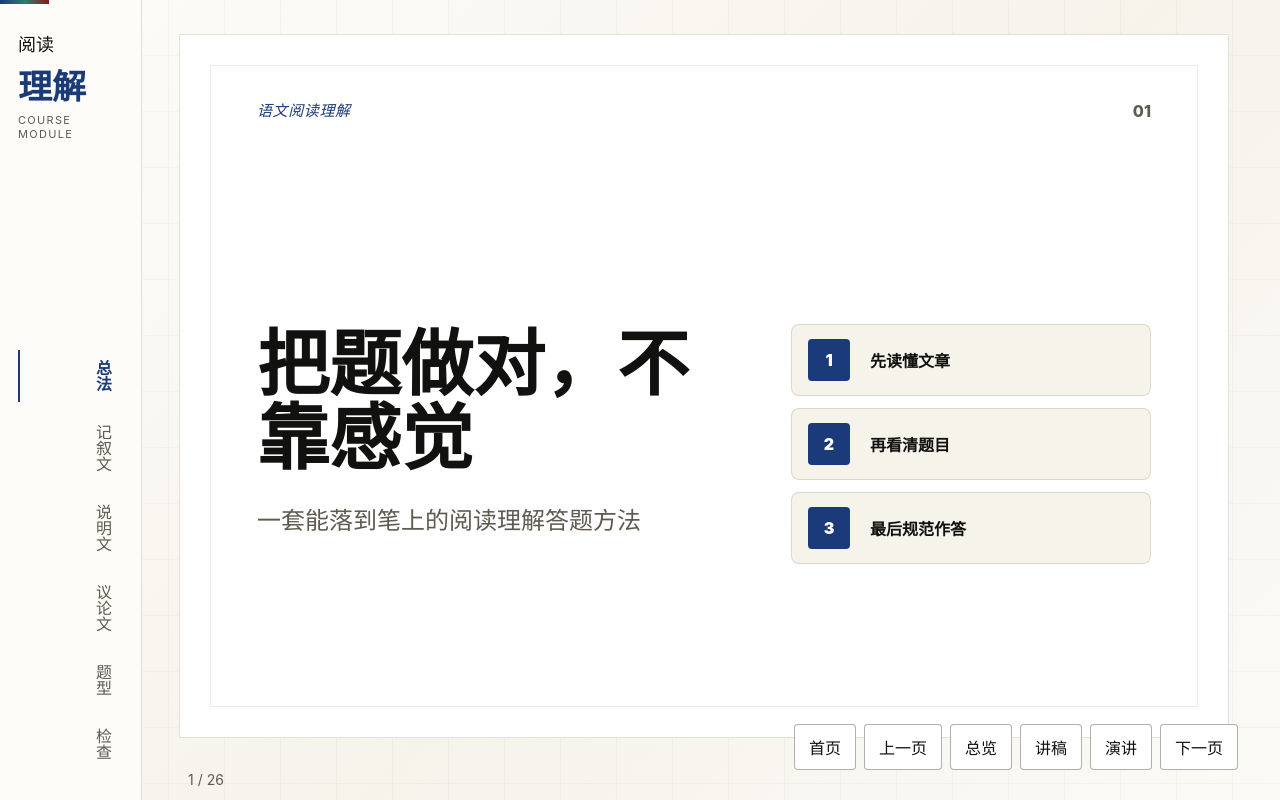
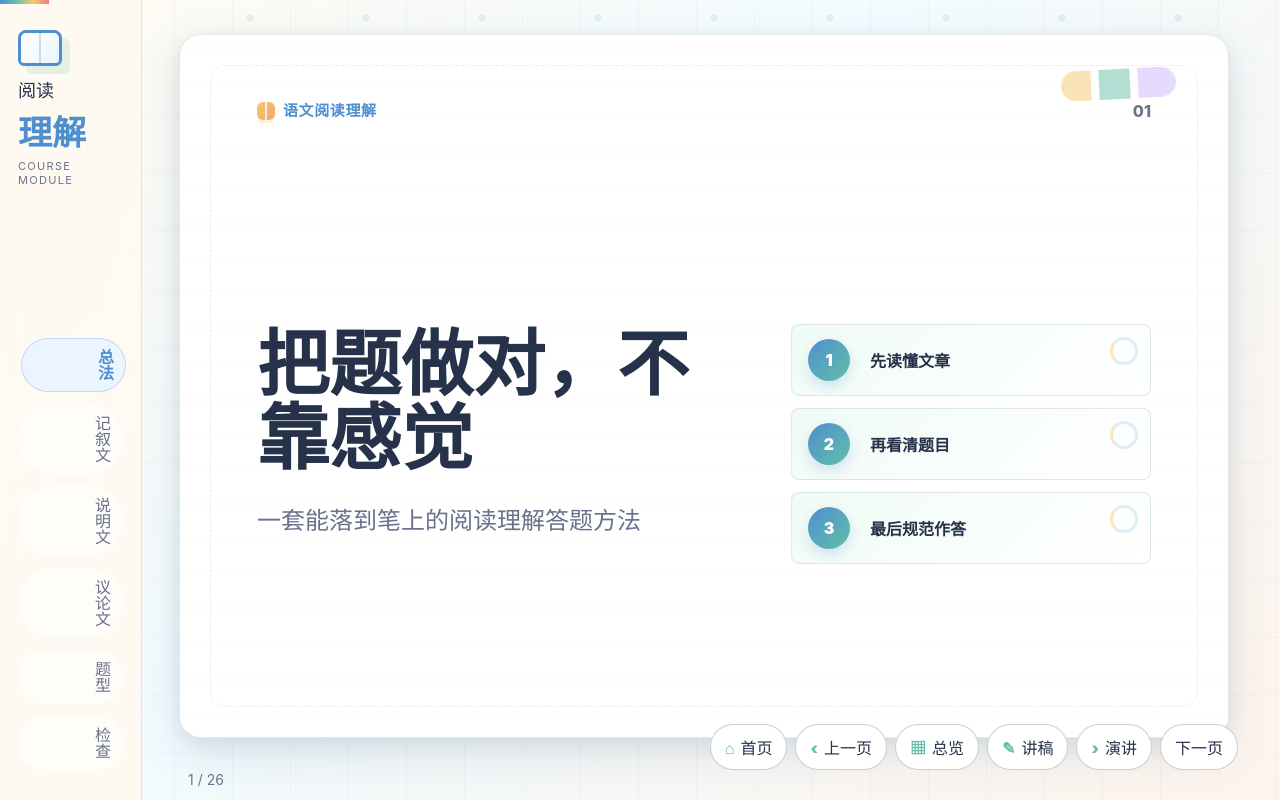
Before and after one commit to windssea/windssea-reading, a React (Vite) app: page / in a window 1280 px wide. Built offline with nearby package versions, Linux system fonts and the light colour scheme.

Commit message:
Soften classroom deck styling

```diff
--- a/src/styles.css
+++ b/src/styles.css
@@ -1,19 +1,23 @@
 :root {
-  --ink: #11110f;
-  --muted: #5f5a50;
-  --paper: #fdfcf8;
+  --ink: #26324a;
+  --muted: #68738b;
+  --paper: #fffaf1;
   --panel: #ffffff;
-  --panel-soft: #f6f3ea;
-  --line: rgba(28, 24, 18, 0.13);
-  --line-strong: rgba(28, 24, 18, 0.34);
-  --accent: #1a3a7a;
-  --accent-2: #2d7d6e;
-  --accent-3: #8a1a1a;
-  --accent-soft: #e8edf8;
-  --red: #8a1a1a;
-  --gold: #b69a52;
-  --shadow: none;
-  --shadow-hard: 0 1px 2px rgba(30, 24, 18, 0.1);
+  --panel-soft: #f0fbf6;
+  --line: rgba(78, 111, 137, 0.15);
+  --line-strong: rgba(78, 111, 137, 0.32);
+  --accent: #4d8fcf;
+  --accent-2: #63bfa8;
+  --accent-3: #f3a66e;
+  --accent-soft: #eaf5ff;
+  --red: #e87f89;
+  --gold: #f5c86f;
+  --lavender: #cab8ff;
+  --mint-soft: #eafbf3;
+  --peach-soft: #fff0df;
+  --blue-soft: #eaf5ff;
+  --shadow: 0 18px 48px rgba(73, 107, 132, 0.14);
+  --shadow-hard: 0 6px 18px rgba(84, 123, 151, 0.12);
   font-family: "Inter", "Noto Sans SC", "Microsoft YaHei", system-ui, sans-serif;
   color: var(--ink);
   background: var(--paper);
@@ -39,11 +43,12 @@ button {
   height: 100vh;
   padding: clamp(18px, 3vw, 34px) clamp(18px, 3vw, 42px) clamp(18px, 3vw, 34px) clamp(132px, 13vw, 170px);
   background:
-    linear-gradient(90deg, rgba(28, 24, 18, 0.032) 0 1px, transparent 1px 100%),
-    linear-gradient(0deg, rgba(28, 24, 18, 0.024) 0 1px, transparent 1px 100%),
-    linear-gradient(135deg, #fdfcf8, #f5f3ea 56%, #fbfaf6),
+    linear-gradient(90deg, rgba(93, 137, 164, 0.055) 0 1px, transparent 1px 100%),
+    linear-gradient(0deg, rgba(93, 137, 164, 0.045) 0 1px, transparent 1px 100%),
+    radial-gradient(circle at 18px 18px, rgba(99, 191, 168, 0.16) 0 3px, transparent 4px),
+    linear-gradient(135deg, #fffaf1 0%, #f2fbff 42%, #fff4ec 100%),
     var(--paper);
-  background-size: 56px 56px, 56px 56px, auto, auto;
+  background-size: 58px 58px, 58px 58px, 116px 116px, auto, auto;
 }
 
 .progress {
@@ -51,7 +56,7 @@ button {
   top: 0;
   left: 0;
   height: 4px;
-  background: linear-gradient(90deg, var(--accent), var(--accent-2), var(--red));
+  background: linear-gradient(90deg, var(--accent), var(--accent-2), var(--gold), var(--red));
   transition: width 240ms ease;
   z-index: 10;
 }
@@ -61,8 +66,9 @@ button {
   inset: 0 auto 0 0;
   width: 142px;
   padding: 30px 18px;
-  border-right: 1px solid var(--line);
-  background: rgba(253, 252, 248, 0.94);
+  border-right: 1px solid rgba(94, 134, 160, 0.18);
+  background: rgba(255, 250, 241, 0.88);
+  backdrop-filter: blur(14px);
   display: flex;
   flex-direction: column;
   justify-content: space-between;
@@ -81,9 +87,22 @@ button {
   letter-spacing: 0;
 }
 
+.rail-brand::before {
+  content: "";
+  width: 38px;
+  height: 30px;
+  border: 3px solid var(--accent);
+  border-radius: 8px 8px 6px 6px;
+  background:
+    linear-gradient(90deg, transparent 48%, rgba(77, 143, 207, 0.28) 48% 52%, transparent 52%),
+    linear-gradient(135deg, #ffffff, #eaf5ff);
+  box-shadow: 8px 8px 0 rgba(99, 191, 168, 0.18);
+  margin-bottom: 6px;
+}
+
 .rail-brand b {
   color: var(--accent);
-  font-family: "Noto Serif SC", "Songti SC", Georgia, serif;
+  font-family: "Noto Sans SC", "Microsoft YaHei", system-ui, sans-serif;
   font-size: 34px;
   font-weight: 700;
   transition: color 160ms ease;
@@ -97,7 +116,7 @@ button {
 }
 
 .rail-brand:hover b {
-  color: var(--red);
+  color: var(--accent-2);
 }
 
 .rail nav {
@@ -108,14 +127,19 @@ button {
 .rail nav span {
   writing-mode: vertical-rl;
   padding: 10px 8px;
-  border-left: 2px solid transparent;
+  border-radius: 999px;
+  border: 1px solid transparent;
   color: var(--muted);
+  background: rgba(255, 255, 255, 0.58);
+  transition: transform 180ms ease, background 180ms ease, color 180ms ease;
 }
 
 .rail nav .active {
   color: var(--accent);
-  border-color: var(--accent);
+  border-color: rgba(77, 143, 207, 0.28);
+  background: var(--blue-soft);
   font-weight: 800;
+  transform: translateX(3px);
 }
 
 .slide {
@@ -123,10 +147,11 @@ button {
   height: calc(100vh - 96px);
   margin: 0 auto;
   padding: clamp(40px, 5vw, 68px) clamp(38px, 6vw, 82px);
-  border: 1px solid var(--line);
-  border-radius: 0;
+  border: 1px solid rgba(94, 134, 160, 0.18);
+  border-radius: 22px;
   background:
-    linear-gradient(180deg, rgba(255,255,255,.96), rgba(255,255,255,.91)),
+    linear-gradient(180deg, rgba(255,255,255,.98), rgba(255,255,255,.9)),
+    radial-gradient(circle at 92% 10%, rgba(245, 200, 111, 0.14) 0 10%, transparent 11%),
     var(--panel);
   box-shadow: var(--shadow-hard), var(--shadow);
   position: relative;
@@ -134,6 +159,22 @@ button {
   animation: slide-enter 420ms cubic-bezier(0.2, 0.8, 0.2, 1);
   scrollbar-width: none;
   -ms-overflow-style: none;
+}
+
+.slide::before {
+  content: "";
+  position: absolute;
+  right: clamp(22px, 4vw, 54px);
+  top: clamp(18px, 3vw, 34px);
+  width: clamp(78px, 9vw, 118px);
+  height: clamp(18px, 2.4vw, 30px);
+  border-radius: 999px;
+  background:
+    linear-gradient(90deg, var(--gold) 0 26%, transparent 26% 33%, var(--accent-2) 33% 60%, transparent 60% 67%, var(--lavender) 67% 100%);
+  opacity: 0.5;
+  transform: rotate(-3deg);
+  animation: float-mark 5.5s ease-in-out infinite;
+  pointer-events: none;
 }
 
 .slide::-webkit-scrollbar,
@@ -147,8 +188,8 @@ table::-webkit-scrollbar {
   content: "";
   position: absolute;
   inset: 30px;
-  border: 1px solid rgba(28, 24, 18, 0.08);
-  border-radius: 0;
+  border: 1px dashed rgba(77, 143, 207, 0.16);
+  border-radius: 16px;
   width: auto;
   height: auto;
   transform: none;
@@ -170,10 +211,24 @@ table::-webkit-scrollbar {
   margin: 0;
   color: var(--accent);
   font-size: 15px;
-  font-style: italic;
-  font-weight: 500;
+  font-style: normal;
+  font-weight: 800;
   letter-spacing: 0.04em;
   text-transform: none;
+  display: inline-flex;
+  align-items: center;
+  gap: 8px;
+}
+
+.eyebrow::before {
+  content: "";
+  width: 18px;
+  height: 18px;
+  border-radius: 6px;
+  background:
+    linear-gradient(90deg, transparent 45%, rgba(255,255,255,.75) 45% 55%, transparent 55%),
+    linear-gradient(135deg, var(--gold), var(--accent-3));
+  box-shadow: 0 3px 0 rgba(245, 200, 111, 0.24);
 }
 
 .slide-index {
@@ -190,7 +245,7 @@ p {
 
 h1 {
   max-width: 840px;
-  font-family: "Noto Serif SC", "Songti SC", Georgia, serif;
+  font-family: "Noto Sans SC", "Microsoft YaHei", system-ui, sans-serif;
   font-size: 72px;
   line-height: 1.04;
   font-weight: 700;
@@ -199,7 +254,7 @@ h1 {
 }
 
 h2 {
-  font-family: "Noto Serif SC", "Songti SC", Georgia, serif;
+  font-family: "Noto Sans SC", "Microsoft YaHei", system-ui, sans-serif;
   font-size: 46px;
   line-height: 1.12;
   font-weight: 700;
@@ -211,6 +266,23 @@ h3 {
   font-size: 21px;
   font-weight: 700;
   margin-bottom: 12px;
+}
+
+.slide article h3 {
+  display: flex;
+  align-items: center;
+  gap: 9px;
+}
+
+.slide article h3::before {
+  content: "";
+  flex: 0 0 auto;
+  width: 16px;
+  height: 16px;
+  border-radius: 5px;
+  background:
+    linear-gradient(135deg, var(--accent-2) 0 48%, transparent 48% 56%, var(--gold) 56% 100%);
+  box-shadow: 0 4px 0 rgba(99, 191, 168, 0.18);
 }
 
 p,
@@ -247,7 +319,22 @@ td {
   padding: 14px 16px;
   border: 1px solid var(--line);
   border-radius: 8px;
-  background: var(--panel-soft);
+  background: linear-gradient(135deg, var(--panel-soft), #ffffff);
+  transition: transform 180ms ease, box-shadow 180ms ease;
+  position: relative;
+  overflow: hidden;
+}
+
+.goal::after {
+  content: "";
+  position: absolute;
+  right: 12px;
+  top: 12px;
+  width: 22px;
+  height: 22px;
+  border: 3px solid rgba(77, 143, 207, 0.16);
+  border-left-color: rgba(245, 200, 111, 0.42);
+  border-radius: 50%;
 }
 
 .goal span,
@@ -257,10 +344,11 @@ td {
   place-items: center;
   width: 42px;
   height: 42px;
-  border-radius: 4px;
-  background: var(--accent);
+  border-radius: 50%;
+  background: linear-gradient(135deg, var(--accent), var(--accent-2));
   color: white;
   font-weight: 900;
+  box-shadow: 0 6px 14px rgba(77, 143, 207, 0.22);
 }
 
 .check-grid,
@@ -282,17 +370,48 @@ td {
 .radial article {
   border: 1px solid var(--line);
   border-radius: 8px;
-  background: var(--panel);
-  box-shadow: none;
+  background:
+    linear-gradient(180deg, rgba(255,255,255,.98), rgba(255,255,255,.9)),
+    var(--panel);
+  box-shadow: 0 8px 22px rgba(74, 113, 142, 0.08);
   padding: clamp(14px, 1.7vw, 20px);
+  transition: transform 180ms ease, box-shadow 180ms ease, border-color 180ms ease;
+}
+
+.check-item:hover,
+.card-grid article:hover,
+.mini-grid article:hover,
+.split-layout article:hover,
+.compare-grid article:hover,
+.three-grid article:hover,
+.radial article:hover,
+.goal:hover {
+  transform: translateY(-3px);
+  border-color: rgba(77, 143, 207, 0.28);
+  box-shadow: 0 14px 30px rgba(74, 113, 142, 0.12);
 }
 
 .check-item span {
   display: block;
-  width: 36px;
-  height: 2px;
-  background: var(--accent);
+  width: 34px;
+  height: 34px;
+  border-radius: 50%;
+  background:
+    linear-gradient(135deg, var(--accent-2), var(--gold));
   margin-bottom: 14px;
+  position: relative;
+}
+
+.check-item span::after {
+  content: "";
+  position: absolute;
+  left: 10px;
+  top: 8px;
+  width: 10px;
+  height: 16px;
+  border: solid #fff;
+  border-width: 0 3px 3px 0;
+  transform: rotate(45deg);
 }
 
 .check-item p,
@@ -307,10 +426,10 @@ td {
 blockquote {
   margin: 0 0 26px;
   padding: clamp(18px, 2.5vw, 30px) clamp(20px, 3vw, 36px);
-  border-left: 4px solid var(--accent);
+  border-left: 6px solid var(--accent-2);
   border-top: 0;
-  background: linear-gradient(135deg, #e8edf8, #f5f3ea);
-  border-radius: 0;
+  background: linear-gradient(135deg, var(--blue-soft), var(--mint-soft) 52%, var(--peach-soft));
+  border-radius: 14px;
   font-size: 36px;
   line-height: 1.3;
   font-weight: 900;
@@ -328,7 +447,7 @@ blockquote {
   gap: 14px;
   padding: clamp(14px, 2vw, 20px);
   border-bottom: 0;
-  background: rgba(255, 255, 255, 0.9);
+  background: linear-gradient(135deg, rgba(255, 255, 255, 0.96), rgba(240, 251, 246, 0.82));
   border: 1px solid var(--line);
   border-radius: 8px;
 }
@@ -350,7 +469,7 @@ blockquote {
 .tag-wrap span,
 .tip-row span {
   padding: 12px 16px;
-  border-radius: 4px;
+  border-radius: 999px;
   background: var(--panel-soft);
   color: var(--accent);
   font-size: 17px;
@@ -358,7 +477,7 @@ blockquote {
 }
 
 .formula {
-  color: var(--red);
+  color: #d66f63;
   font-size: 26px;
   font-weight: 900;
   line-height: 1.45;
@@ -366,10 +485,10 @@ blockquote {
 
 .formula.wide {
   padding: 24px 28px;
-  border-radius: 0;
-  background: #fff8ed;
+  border-radius: 14px;
+  background: linear-gradient(135deg, #fff8ed, var(--peach-soft));
   border: 1px solid var(--line);
-  border-left: 4px solid var(--accent-3);
+  border-left: 6px solid var(--accent-3);
 }
 
 .example {
@@ -381,8 +500,12 @@ table {
   border-collapse: collapse;
   background: white;
   border: 1px solid var(--line);
-  border-radius: 0;
+  border-radius: 12px;
   overflow: hidden;
+}
+
+tbody tr:nth-child(even) {
+  background: rgba(234, 245, 255, 0.48);
 }
 
 th,
@@ -393,7 +516,7 @@ td {
 }
 
 th {
-  background: var(--ink);
+  background: linear-gradient(90deg, var(--accent), var(--accent-2));
   color: white;
   font-size: 16px;
 }
@@ -413,7 +536,7 @@ tr:last-child td {
 }
 
 .three-grid b {
-  color: var(--red);
+  color: #d66f63;
   font-size: 20px;
 }
 
@@ -438,8 +561,8 @@ ul {
   display: grid;
   place-items: center;
   min-height: 360px;
-  border-radius: 0;
-  background: linear-gradient(135deg, var(--accent), var(--ink));
+  border-radius: 18px;
+  background: linear-gradient(135deg, var(--accent), var(--accent-2), var(--lavender));
   color: white;
   font-size: 42px;
   font-weight: 900;
@@ -471,11 +594,38 @@ ul {
   border: 1px solid var(--line-strong);
   background: white;
   color: var(--ink);
-  border-radius: 4px;
+  border-radius: 999px;
   padding: 10px 14px;
   cursor: pointer;
   box-shadow: none;
   transition: transform 160ms ease, border-color 160ms ease, color 160ms ease;
+}
+
+.controls button::before {
+  display: inline-block;
+  margin-right: 6px;
+  font-weight: 900;
+  color: var(--accent-2);
+}
+
+.controls button:nth-child(1)::before {
+  content: "⌂";
+}
+
+.controls button:nth-child(2)::before {
+  content: "‹";
+}
+
+.controls button:nth-child(3)::before {
+  content: "▦";
+}
+
+.controls button:nth-child(4)::before {
+  content: "✎";
+}
+
+.controls button:nth-child(5)::before {
+  content: "›";
 }
 
 .controls button:hover,
@@ -497,7 +647,7 @@ ul {
   -ms-overflow-style: none;
   padding: 28px;
   border: 1px solid var(--line-strong);
-  border-radius: 8px;
+  border-radius: 16px;
   background: white;
   box-shadow: var(--shadow);
   z-index: 40;
@@ -532,7 +682,7 @@ ul {
   scrollbar-width: none;
   -ms-overflow-style: none;
   padding: 30px;
-  border-radius: 8px;
+  border-radius: 16px;
   background: var(--paper);
   animation: panel-in 180ms ease-out;
 }
@@ -551,7 +701,7 @@ ul {
   min-height: 88px;
   text-align: left;
   border: 1px solid var(--line);
-  border-radius: 6px;
+  border-radius: 8px;
   background: white;
   padding: 14px;
   cursor: pointer;
@@ -559,7 +709,7 @@ ul {
 
 .overview-grid button.active {
   border-color: var(--accent);
-  background: var(--accent-soft);
+  background: linear-gradient(135deg, var(--accent-soft), var(--mint-soft));
 }
 
 .overview-grid span {
@@ -653,6 +803,17 @@ table {
   }
 }
 
+@keyframes float-mark {
+  0%,
+  100% {
+    transform: translateY(0) rotate(-3deg);
+  }
+
+  50% {
+    transform: translateY(5px) rotate(2deg);
+  }
+}
+
 @media (prefers-reduced-motion: reduce) {
   *,
   *::before,
@@ -686,12 +847,12 @@ table {
     height: calc(100vh - 92px);
     min-height: 0;
     padding: 22px;
-    border-radius: 0;
+    border-radius: 18px;
   }
 
   .slide::after {
     inset: 16px;
-    border-radius: 0;
+    border-radius: 12px;
   }
 
   .slide-header {
@@ -771,7 +932,7 @@ table {
   .controls {
     position: static;
     display: grid;
-    grid-template-columns: repeat(6, minmax(0, 1fr));
+    grid-template-columns: repeat(5, minmax(0, 1fr));
     gap: 8px;
     width: 100%;
   }
@@ -804,7 +965,7 @@ table {
   .slide {
     height: calc(100vh - 88px);
     padding: 18px;
-    border-radius: 0;
+    border-radius: 14px;
   }
 
   h1 {
```
